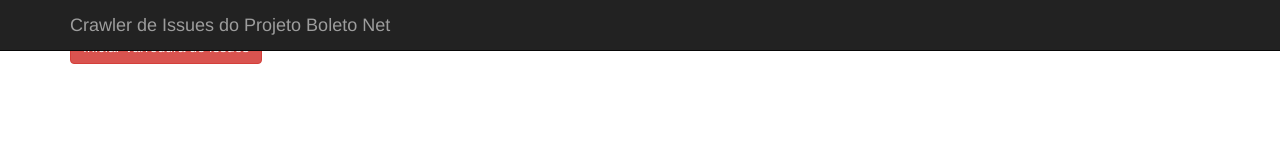
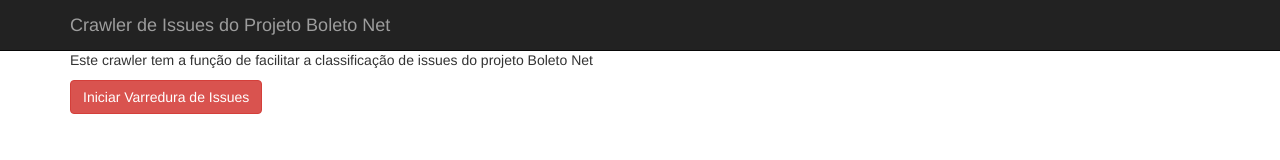
Before and after one commit to cezarant/crawler, a website: page index.html in a window 1280 px wide. Drawn offline with nearby package versions, Linux system fonts and the light colour scheme; a script that the page names is missing.

Commit message:
Ajuste interface

```diff
--- a/index.html
+++ b/index.html
@@ -5,6 +5,11 @@
     <title>Crawler</title>
     <link href="https://maxcdn.bootstrapcdn.com/bootstrap/3.3.7/css/bootstrap.min.css" rel="stylesheet" />
 	<style>
+		body
+		{
+		  padding-top: 50px;
+		  padding-bottom: 20px;
+		}
 		.mensagens
 		{
 			height: 200px;
```
